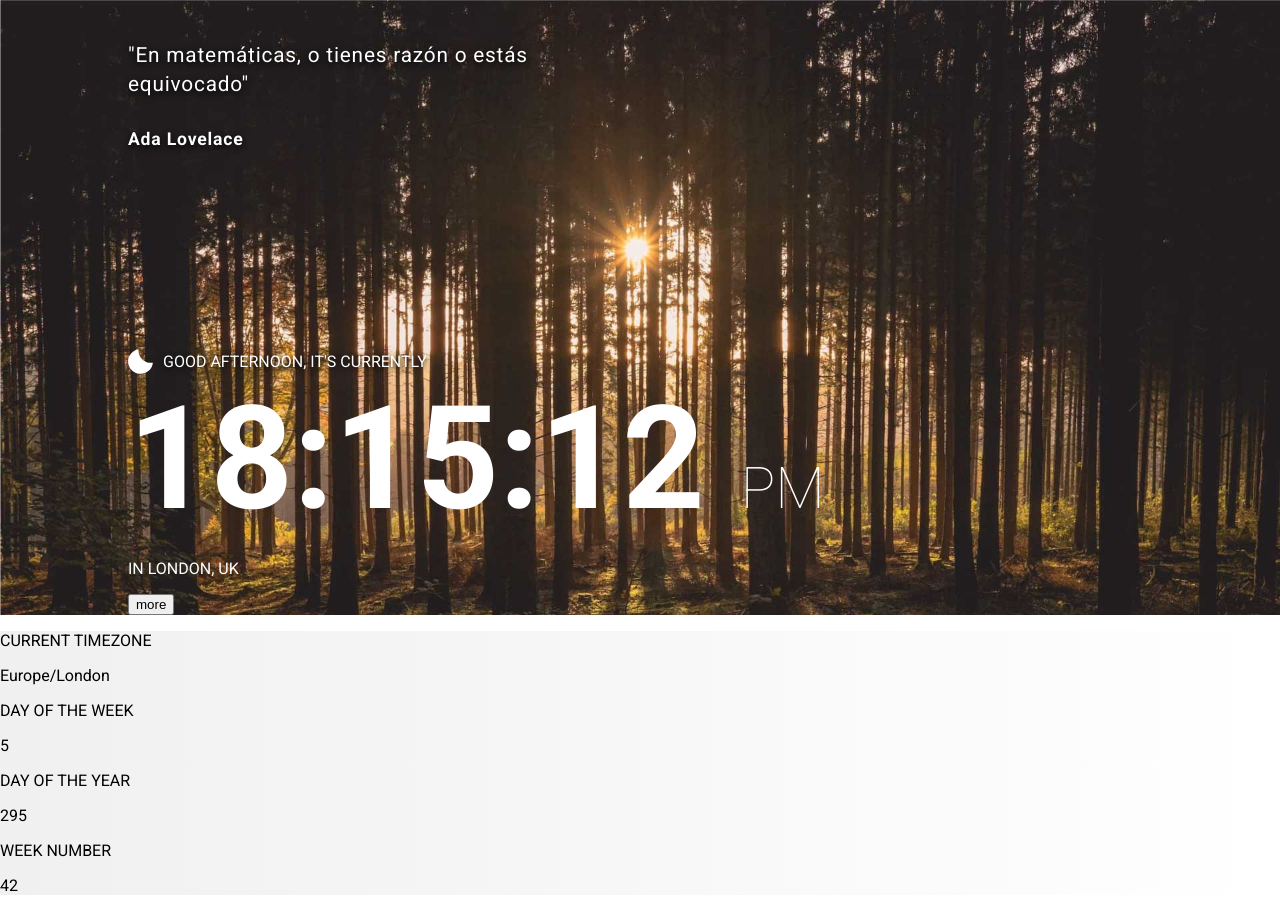
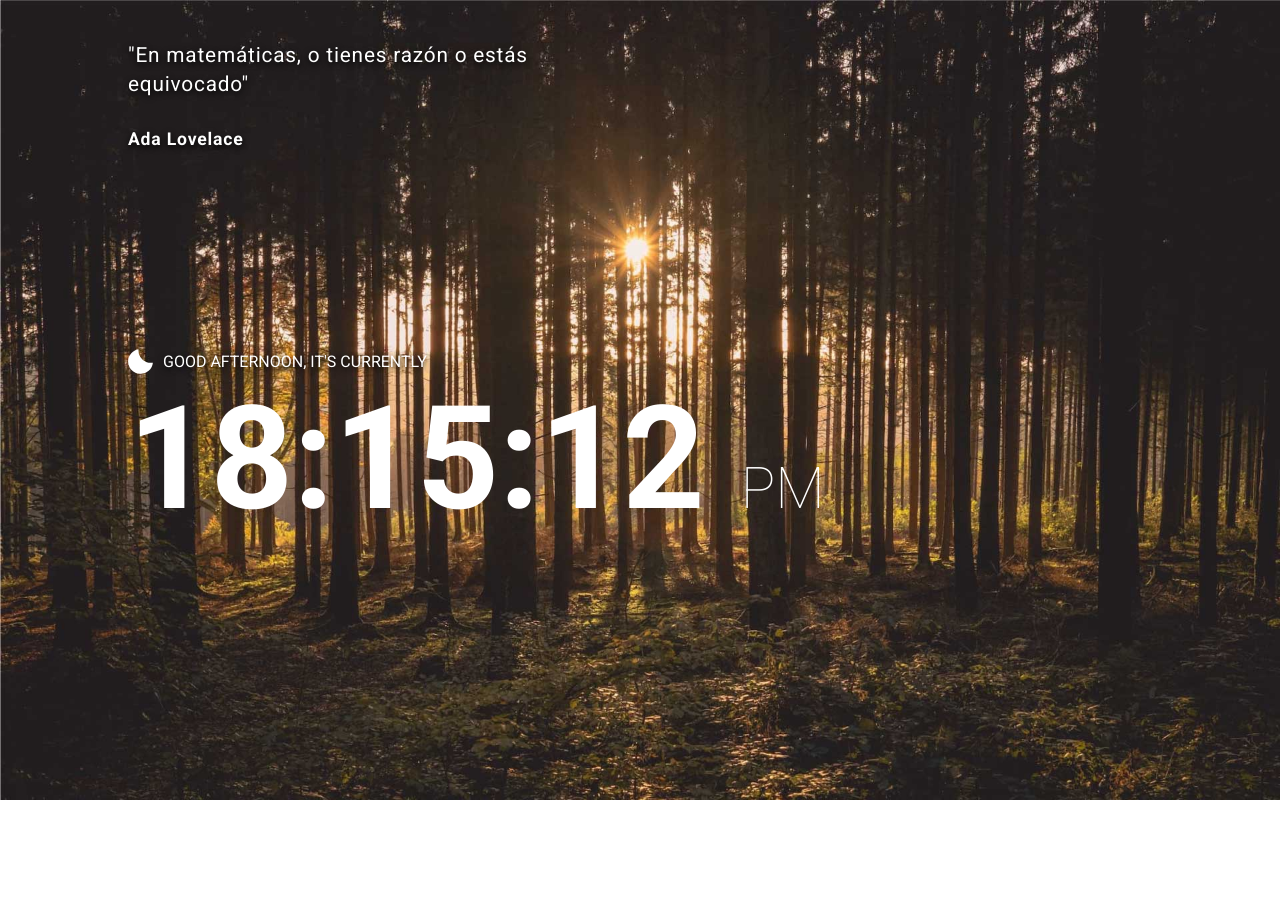
Before and after one commit to volatil/clockapp, a Next.js app: page / in a window 1280 px wide. After the commit the page ends 800 px from the top, so only its background shows below. Built offline with nearby package versions, Linux system fonts and the light colour scheme.

Commit message:
full screen

```diff
--- a/src/pages/index.js
+++ b/src/pages/index.js
@@ -40,38 +40,11 @@ export default function Home({ forestDay, quote }) {
 				<meta name="viewport" content="width=device-width, initial-scale=1" />
 				<link rel="icon" href="/favicon.ico" />
 			</Head>
-			<main className={css.main}>
-				<section className={css.superior} style={{ background: `url("${forestDay}")`, backgroundSize: "cover" }}>
+			<main className={css.main} style={{ background: `url("${forestDay}")`, backgroundSize: "cover" }}>
+				<section className={css.superior}>
 					<TheQuotes thequote={quote} author="Ada Lovelace" />
 
 					<TheTime />
-					<div className={css.ciudadyboton}>
-						<div className={css.ciudad}>
-							<p>IN LONDON, UK</p>
-						</div>
-						<div className={css.vermasmens}>
-							<button type="button">more</button>
-						</div>
-					</div>
-				</section>
-
-				<section className={css.inferior}>
-					<div>
-						<p className="titulo">CURRENT TIMEZONE</p>
-						<p className="grande">Europe/London</p>
-					</div>
-					<div>
-						<p className="titulo">DAY OF THE WEEK</p>
-						<p className="grande">5</p>
-					</div>
-					<div>
-						<p className="titulo">DAY OF THE YEAR</p>
-						<p className="grande">295</p>
-					</div>
-					<div>
-						<p className="titulo">WEEK NUMBER</p>
-						<p className="grande">42</p>
-					</div>
 				</section>
 			</main>
 		</>
--- a/src/styles/Home.module.css
+++ b/src/styles/Home.module.css
@@ -1,11 +1,15 @@
 .main {
 	width: 100%;
+	height: 100%;
+	position: absolute;
+	top: 0;
+	bottom: 0;
+	left: 0;
 }
 .main > .superior {
 	min-height: 400px;
 	color: white;
 	padding: 0 10%;
-	background: black;
 }
 .main > .superior > .quote {
 	color: white;
```
